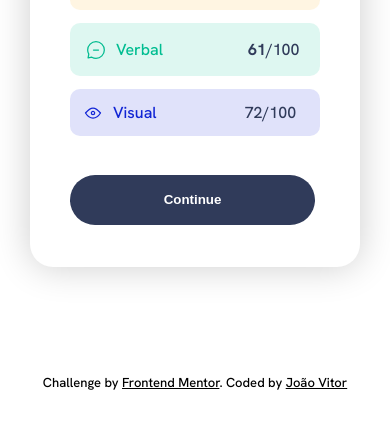
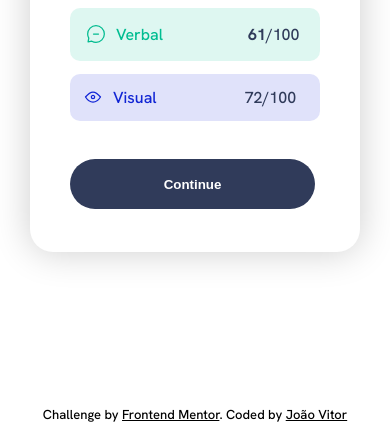
Before and after one commit to jvssvj/Results-Summary-Component-Main, a plain HTML site: page index.html in a window 390 px wide. Shown: the part 561-1004 px from the top of the page. Before the commit the page ends 972 px from the top, so only its background shows below. Drawn offline with Linux system fonts and the light colour scheme.

Commit message:
Update responsive.css

```diff
--- a/css/responsive.css
+++ b/css/responsive.css
@@ -2,11 +2,10 @@
     body {
         overflow: auto;
     }
-    .container {
-        height: 100%;
-    }
+
     .card {
         flex-direction: column;
+        margin-bottom: 8em;
     }
 
     .card-result {
@@ -49,7 +48,7 @@
     }
 
     .attribution {
-        margin-top: 7em;
+        margin-top: 2em;
         padding-bottom: 20px;
     }
 }
```
